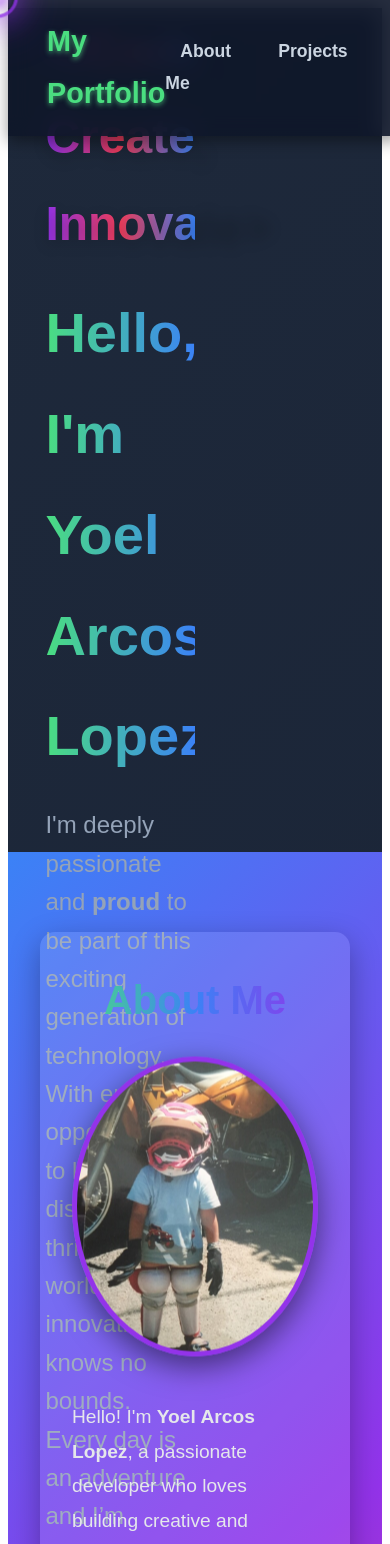
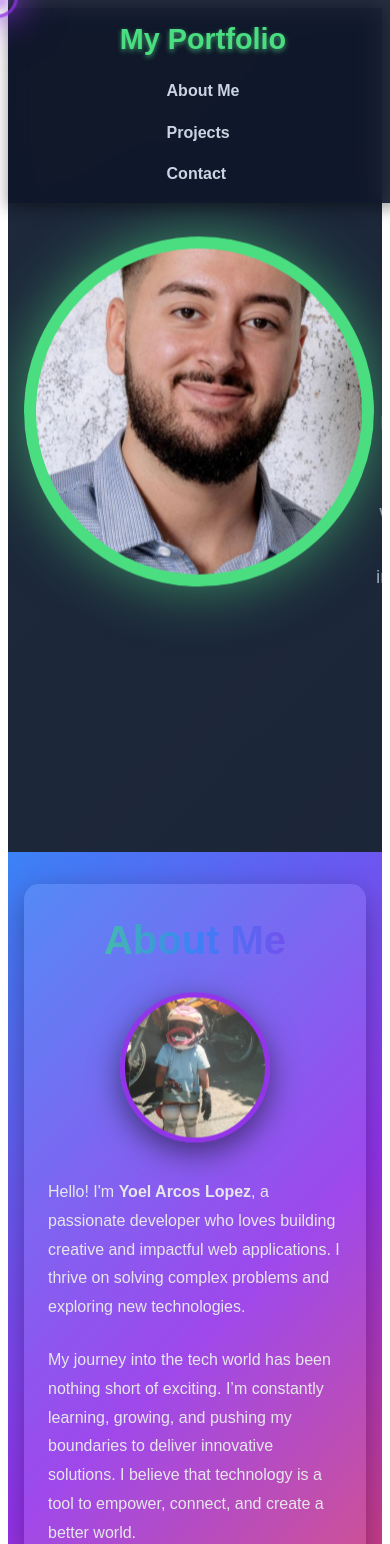
Before and after one commit to YoelArcos/MyPersonalBlog, an Angular app in the folder MyBlog/: page / in a window 390 px wide. Shown: the top 1544 px of the page. Built offline with nearby package versions, Linux system fonts and the light colour scheme.

Commit message:
Fixes scale for iphone.

```diff
--- a/MyBlog/src/app/home/home.component.css
+++ b/MyBlog/src/app/home/home.component.css
@@ -351,7 +351,7 @@ body {
     background: url('../home/NewFolder/spaceshooter.png') no-repeat center center/cover;
     box-shadow: 0 10px 30px rgba(0, 0, 0, 0.5);
     border: 5px solid #9333ea;
-  text-align:center;
+    text-align: center;
     animation: float 3s ease-in-out infinite;
   }
 
@@ -447,6 +447,7 @@ body {
       color: #cbd5e1;
       margin-bottom: 1.5rem;
     }
+
     .project-card .button {
       text-decoration: none;
       color: white;
@@ -458,6 +459,7 @@ body {
       transition: all 0.4s ease;
       box-shadow: 0px 5px 15px rgba(0, 0, 0, 0.3);
     }
+
       .project-card .button:hover {
         background: linear-gradient(90deg, #f43f5e, #9333ea, #3b82f6);
         transform: translateY(-5px);
@@ -598,3 +600,130 @@ body {
     z-index: 1000;
     transition: transform 0.1s ease-out, box-shadow 0.2s ease-out;
   }
+
+/* Base Styling for Smaller Screens */
+@media (max-width: 768px) {
+  body {
+    line-height: 1.6;
+    padding: 0;
+  }
+
+  /* Hero Section */
+  .hero {
+    display: flex;
+    flex-direction: column; /* Stacks items vertically */
+    align-items: center; /* Centers all items horizontally */
+    padding: 2rem 1rem;
+  }
+
+
+  .hero-text {
+    max-width: 100%;
+    text-align: center;
+  }
+
+    .hero-text h1 {
+      font-size: 2rem;
+    }
+
+    .hero-text p {
+      font-size: 1.2rem;
+    }
+
+    .hero-text a {
+      font-size: 1rem;
+      padding: 8px 20px;
+    }
+
+
+  .profile-picture {
+    order: -1; /* Moves the profile picture above in the column layout */
+    margin-bottom: 0.5rem; /* Optional spacing */
+    margin-top: 13rem; /* Adjust this to position it higher or lower */
+    align-self: center; /* Centers the image horizontally */
+  }
+
+
+  /* Navbar */
+  .navbar {
+    padding: 1rem;
+    flex-direction: column;
+    gap: 1rem;
+  }
+
+    .navbar ul {
+      flex-direction: column;
+      gap: 1rem;
+    }
+
+      .navbar ul li a {
+        font-size: 1rem;
+      }
+
+  /* About Section */
+  .about {
+    padding: 2rem 1rem;
+  }
+
+  .about-container {
+    padding: 1.5rem;
+  }
+
+  .content {
+    flex-direction: column;
+    gap: 1.5rem;
+  }
+
+  .profile-image {
+    width: 150px;
+    height: 150px;
+  }
+
+  .text p {
+    font-size: 1rem;
+  }
+
+  /* Projects Section */
+  .projects {
+    padding: 3rem 1rem;
+    background-size: 150% 150%; /* Reduce animation space for smaller screens */
+  }
+
+  .project-card {
+    width: 100%; /* Make cards full-width */
+  }
+
+  .projects-grid {
+    gap: 1rem;
+  }
+
+  /* Contact Section */
+  .contact {
+    padding: 3rem 1rem;
+  }
+
+  .contact-container {
+    padding: 1.5rem;
+  }
+
+  .content {
+    flex-direction: column;
+  }
+
+  .contact-form {
+    max-width: 100%;
+  }
+
+  .contact-text {
+    text-align: center;
+    font-size: 1rem;
+  }
+
+  /* Cursor Styles */
+  #cursor {
+    width: 20px;
+    height: 20px;
+    border: 2px solid rgba(147, 51, 234, 0.8);
+    box-shadow: 0 0 15px rgba(147, 51, 234, 0.4), 0 0 30px rgba(147, 51, 234, 0.2);
+  }
+}
```
Lines whose indentation alone changed are shown as unchanged.
